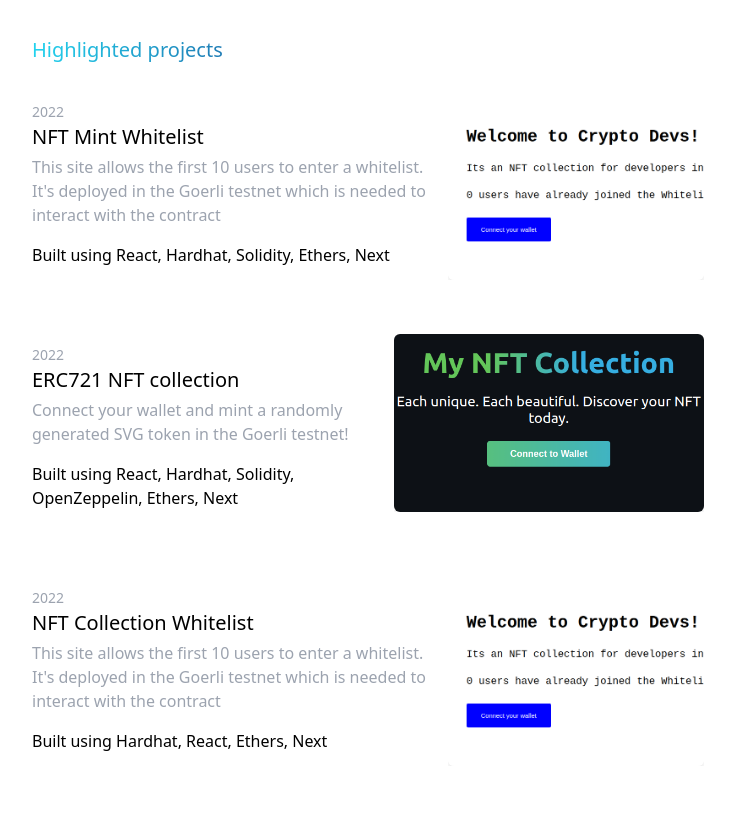
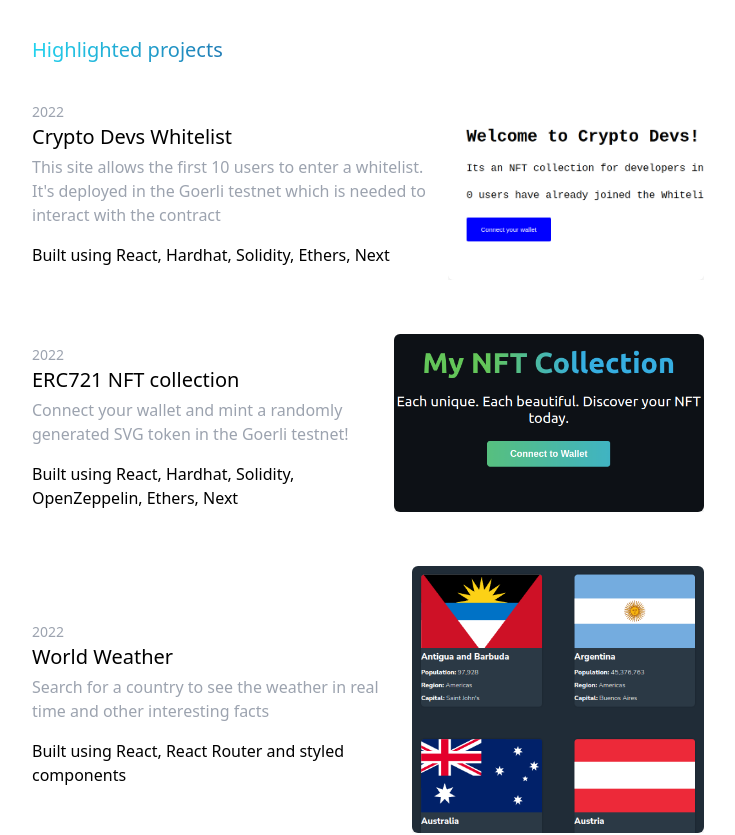
Before and after one commit to aitor-react/portfolio, a Next.js app: page / in a window 1280 px wide. Shown: the part 340-1175 px from the top of the page, without its empty margins (272-1007 px from the left). Built offline with nearby package versions, Linux system fonts and the light colour scheme.

Commit message:
add 3 project

```diff
--- a/pages/index.tsx
+++ b/pages/index.tsx
@@ -6,6 +6,7 @@ import Title from "../components/core/Title";
 import HeadingWithText from "../components/Layout/HeadingWithText";
 import whitelist from '/public/whitelist.png'
 import mynft from '/public/mynft.png'
+import countries from '/public/countries.png'
 
 import Button from "../components/core/Button";
 
@@ -52,7 +53,7 @@ const Home: NextPage = () => {
                   2022
                 </span>
                 <HeadingWithText
-                  title="NFT Mint Whitelist"
+                  title="Crypto Devs Whitelist"
                   text="This site allows the first 10 users to enter a whitelist. It's deployed in the Goerli testnet which is needed to interact with the contract"
                   label="Built using React, Hardhat, Solidity, Ethers, Next"
                 />
@@ -90,9 +91,9 @@ const Home: NextPage = () => {
             className="flex flex-col space-y-8 mt-4 md:flex-row-reverse md:justify-between md:items-center md:space-y-0">
 
               {/*Image Container*/}
-              <a href="https://github.com/aitor-react/NFT-collection-whitelist" target='_blank' rel=" noopener noreferrer">
+              <a href="https://github.com/aitor-react/world-weather" target='_blank' rel=" noopener noreferrer">
                 <Image className="w-full h-[250px] md:w-[350px] md:h-[180px] bg-gradient-to-r from-cyan-300 to-blue-500 rounded-md shadow-lg md:ml-12"
-                src={whitelist}
+                src={countries}
                 alt='project'
                 priority
                 />
@@ -104,9 +105,9 @@ const Home: NextPage = () => {
                   2022
                 </span>
                 <HeadingWithText
-                  title="NFT Collection Whitelist"
-                  text="This site allows the first 10 users to enter a whitelist. It's deployed in the Goerli testnet which is needed to interact with the contract"
-                  label="Built using Hardhat, React, Ethers, Next"
+                  title="World Weather"
+                  text="Search for a country to see the weather in real time and other interesting facts"
+                  label="Built using React, React Router and styled components"
                 />
               </div>
             </div>
```
Also changed, not shown: public/countries.png (added).
